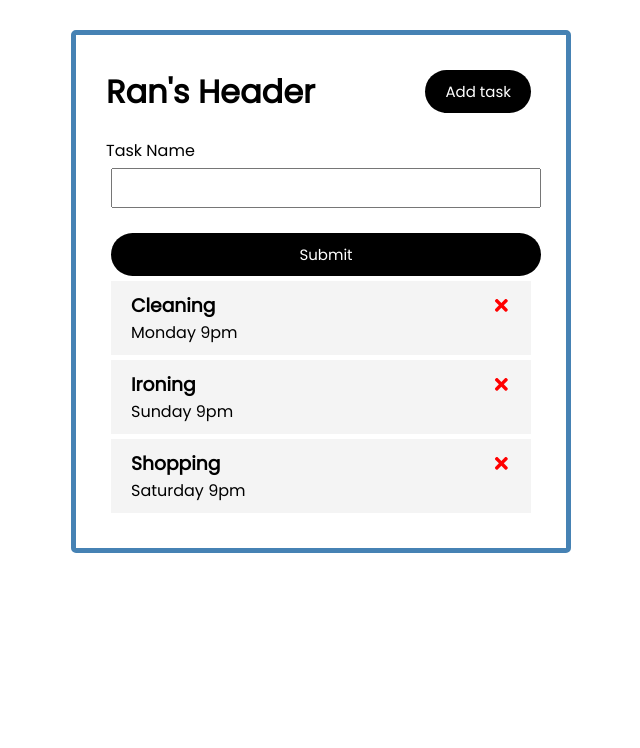
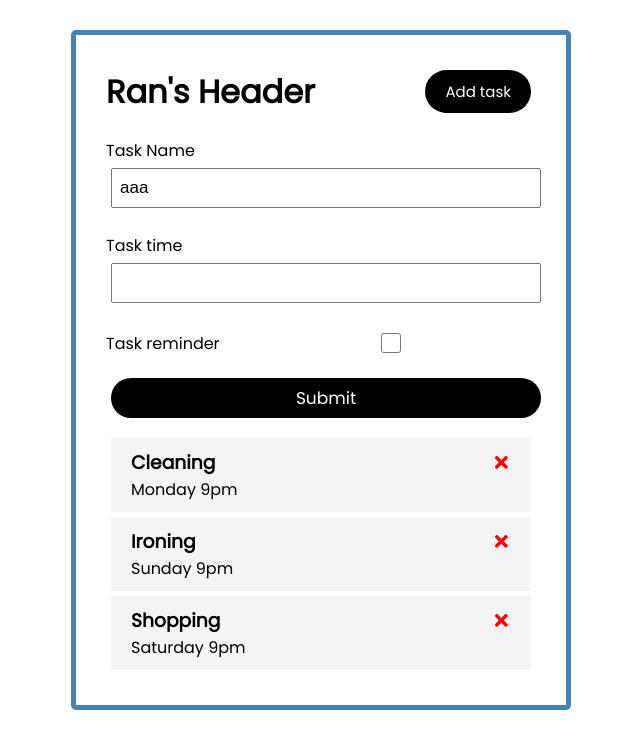
Before and after one commit to ranerlich7/ran-task, a React (Create React App) app: page / in a window 1280 px wide. Shown: the top 748 px of the page, without its empty margins (319-959 px from the left). Built offline with nearby package versions, Linux system fonts and the light colour scheme; the HTML template or start-up script is replaced by a standard one.

Commit message:
now adding task to tasks and preventing form from submitting

```diff
--- a/src/App.js
+++ b/src/App.js
@@ -35,10 +35,22 @@ function App() {
     function toggleReminder(id){
         setTasks(tasks.map(task => task.id === id ? {...task, reminder: !task.reminder} : task))
     }
+
+    function addTask(name, date, reminder) {
+        setTasks([...tasks,{
+            id: tasks.length + 1,
+            name:name,
+            date:date,
+            reminder:reminder
+
+        }])
+
+    }
+
   return (
       <div className="container">
       <Header/>
-      <AddTask/>
+      <AddTask addTask={addTask}/>
       <Tasks tasks={tasks} onDelete={onDelete} toggleReminder={toggleReminder}/>
       </div>
   );
--- a/src/components/AddTask.js
+++ b/src/components/AddTask.js
@@ -1,19 +1,39 @@
 import { useState } from "react"
 
-function AddTask() {
-    const [taskName,setTaskName] = useState('')
+function AddTask({addTask}) {
+    const [taskName, setTaskName] = useState('aaa')
+    const [taskTime, setTaskTime] = useState('')
+    const [reminder, setReminder] = useState(false)
 
-    function change(e) {
-        setTaskName(e.target.value)
+    // python
+    // taskName = 'aaa'
+    // taskName = 'bbbb'
+
+    // setTaskName('bbbb')
+
+    function mySubmit(e) {
+        e.preventDefault()
+        addTask(taskName, taskTime, reminder)
+
     }
 
     return (
-        <form>
+        <form onSubmit={mySubmit}>
             <div className="form-control">
                 <label>Task Name</label>
-                <input type="text" onChange={change}></input>
+                <input type="text" onChange={e => setTaskName(e.target.value)} value={taskName}></input>
             </div>
+            <div className="form-control">
+                <label>Task time</label>
+                <input type="text" onChange={e => setTaskTime(e.target.value)}></input>
+            </div>
+            <div className="form-control form-control-check">
+                <label>Task reminder</label>
+                <input type="checkbox" onChange={(e) => setReminder(e.currentTarget.checked)}></input>
+            </div>
+            <div className="form-control">
                 <input className="btn btn-block" type="submit" value="Submit"></input>
+            </div>
         </form>
     )
 }
```
